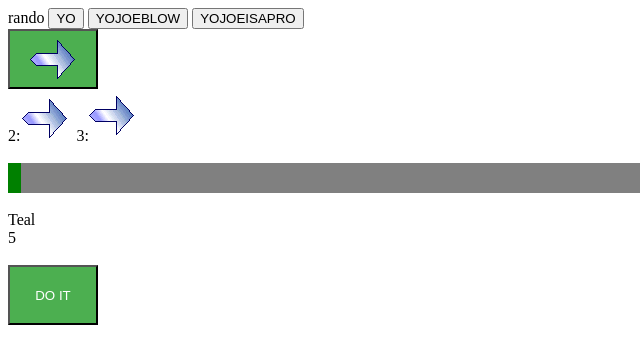
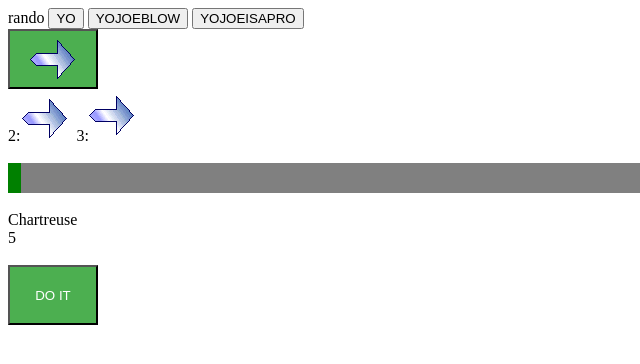
Before and after one commit to millerj-tc/febonegam, a plain HTML site: page index.html in a window 1280 px wide. Shown: the full height of the page, 0-640 px from the left. Drawn offline with Linux system fonts and the light colour scheme.

Commit message:
Update index.html

```diff
--- a/index.html
+++ b/index.html
@@ -20,7 +20,7 @@
   <div id="myBar"></div>
 </div>
        <br>
-Teal
+Chartreuse
        <br>
        <span id="count"></span>
        <br>
```
